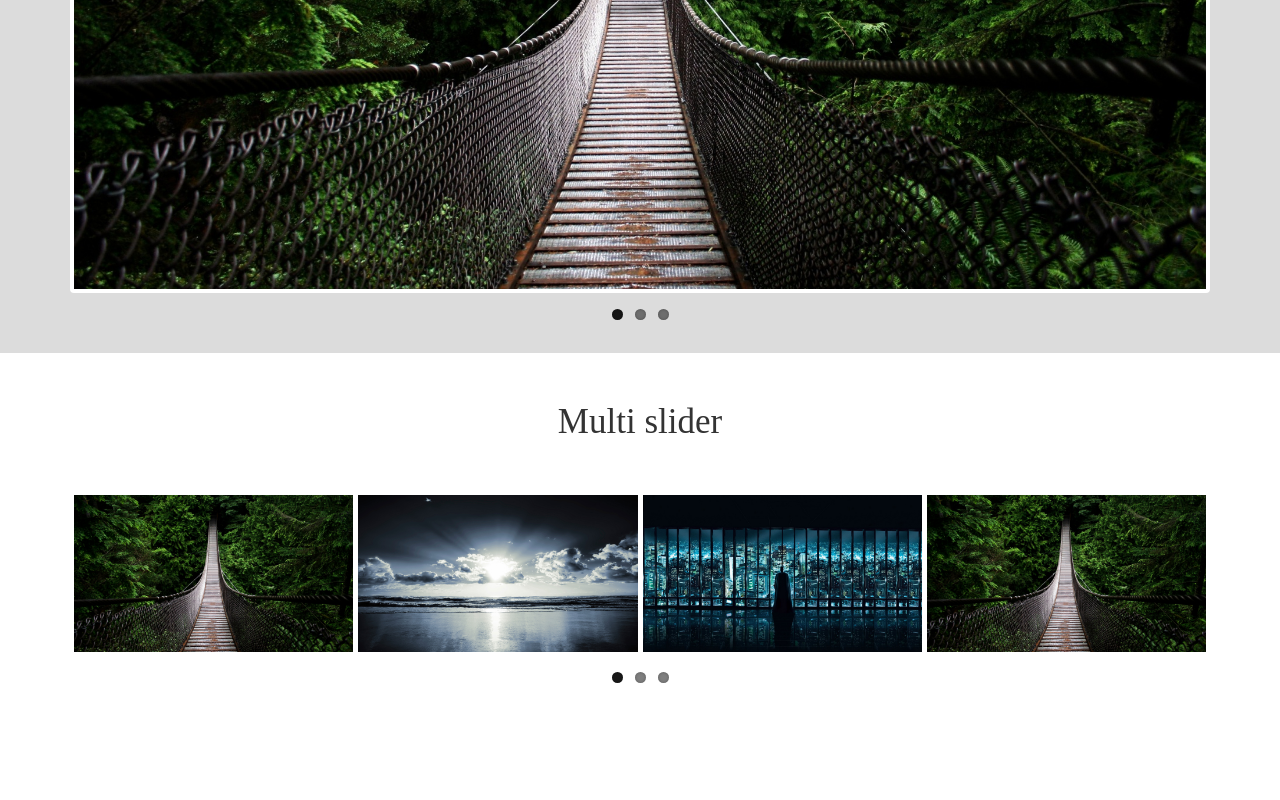
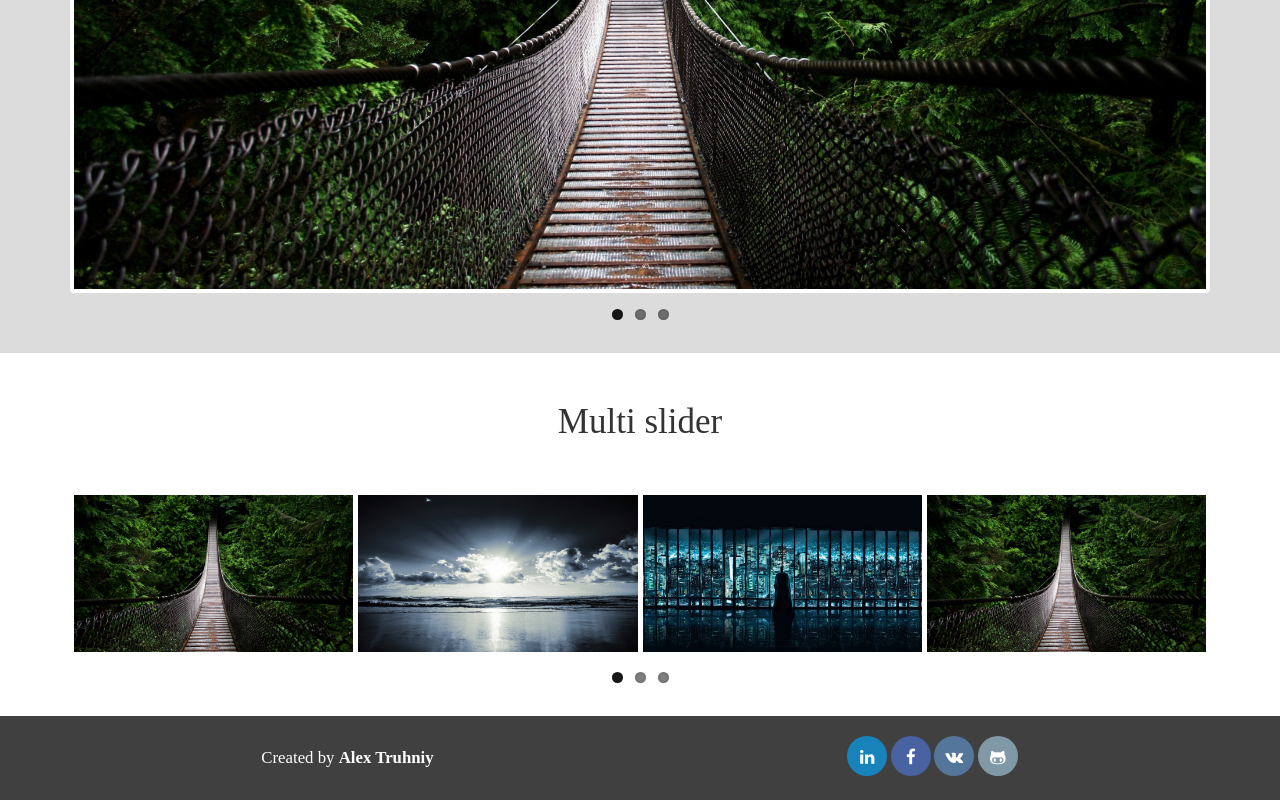
Before and after one commit to JohnJunior/HW_JQuery, a website: page index.html in a window 1280 px wide. Shown: the part 2030-2830 px from the top of the page. Before the commit the page ends 2746 px from the top, so only its background shows below. Drawn offline with nearby package versions, Linux system fonts and the light colour scheme; files that its build step writes are made by us from their sources; a web font is replaced by a local one.

Commit message:
add footer

```diff
--- a/index.html
+++ b/index.html
@@ -124,13 +124,13 @@
                 <div class="flexslider single">
                     <ul class="slides">
                         <li>
-                            <img src="img/slide1.jpg" />
+                            <img src="img/slide1.jpg" alt="slide">
                         </li>
                         <li>
-                            <img src="img/slide2.jpg" />
+                            <img src="img/slide2.jpg" alt="slide">
                         </li>
                         <li>
-                            <img src="img/slide3.jpg" />
+                            <img src="img/slide3.jpg" alt="slide">
                         </li>
                     </ul>
                 </div>
@@ -143,31 +143,31 @@
                 <div class="flexslider carousel">
                     <ul class="slides">
                         <li>
-                            <img src="img/slide1.jpg" />
+                            <img src="img/slide1.jpg" alt="slide">
                         </li>
                         <li>
-                            <img src="img/slide2.jpg" />
+                            <img src="img/slide2.jpg" alt="slide">
                         </li>
                         <li>
-                            <img src="img/slide3.jpg" />
+                            <img src="img/slide3.jpg" alt="slide">
                         </li>
                         <li>
-                            <img src="img/slide1.jpg" />
+                            <img src="img/slide1.jpg" alt="slide">
                         </li>
                         <li>
-                            <img src="img/slide2.jpg" />
+                            <img src="img/slide2.jpg" alt="slide">
                         </li>
                         <li>
-                            <img src="img/slide3.jpg" />
+                            <img src="img/slide3.jpg" alt="slide">
                         </li>
                         <li>
-                            <img src="img/slide1.jpg" />
+                            <img src="img/slide1.jpg" alt="slide">
                         </li>
                         <li>
-                            <img src="img/slide2.jpg" />
+                            <img src="img/slide2.jpg" alt="slide">
                         </li>
                         <li>
-                            <img src="img/slide3.jpg" />
+                            <img src="img/slide3.jpg" alt="slide">
                         </li>
                     </ul>
                 </div>
@@ -176,8 +176,23 @@
     </main>
 
     <footer class="f-page">
+        <div class="container">
+            <div class="row">
+                <div class="col-xs-6">
+                    <p class="created">Created by <a href="http://alexdev.space/" class="alex-truhniy">Alex Truhniy</a></p>
+                </div>
+                <div class="col-xs-6">
+                    <div class="social">
+                        <a href="https://ua.linkedin.com/in/alexander-trukhnii-3307b7113" class="linkedin"><span class="fa fa-linkedin"></span></a>
+                        <a href="https://www.facebook.com/alex.trukhniy" class="fb"><span class="fa fa-facebook"></span></a>
+                        <a href="https://vk.com/jjunior" class="vk"><span class="fa fa-vk"></span></a>
+                        <a href="https://github.com/JohnJunior" class="f-git"><span class="fa fa-github-alt"></span></a>
+                    </div>
+                </div>
+            </div>
+        </div>
+    </footer>
 
-    </footer>
     <script src="js/jquery.flexslider-min.js"></script>
     <script src="js/main.js"></script>
 </body>
--- a/sass/layout/_footer.scss
+++ b/sass/layout/_footer.scss
@@ -0,0 +1,50 @@
+.f-page {
+  background: $h-page-bg;
+  min-height: 50px;
+  text-align: center;
+}
+
+.created {
+  padding: 30px 0;
+  margin: 0;
+  font-size: 1.2em;
+  color: #fff;
+}
+
+a.alex-truhniy {
+  color: #fff;
+  font-weight: 700;
+}
+
+.social {
+  margin-top: 20px;
+
+  .linkedin, .fb, .vk, .f-git {
+    display: inline-block;
+    width: 40px;
+    height: 40px;
+    border-radius: 50%;
+    background: #1883ba;
+    color: #fff;
+    font-size: 1.2em;
+    padding-top: 10px;
+    margin-bottom: 10px;
+
+    &:hover, &:focus {
+      opacity: 0.7;
+    }
+  }
+
+  .fb {
+    background: #4862a2;
+  }
+
+  .vk {
+    background: #54769a;
+  }
+
+  .f-git {
+    background: #8199a7;
+  }
+
+}
```
